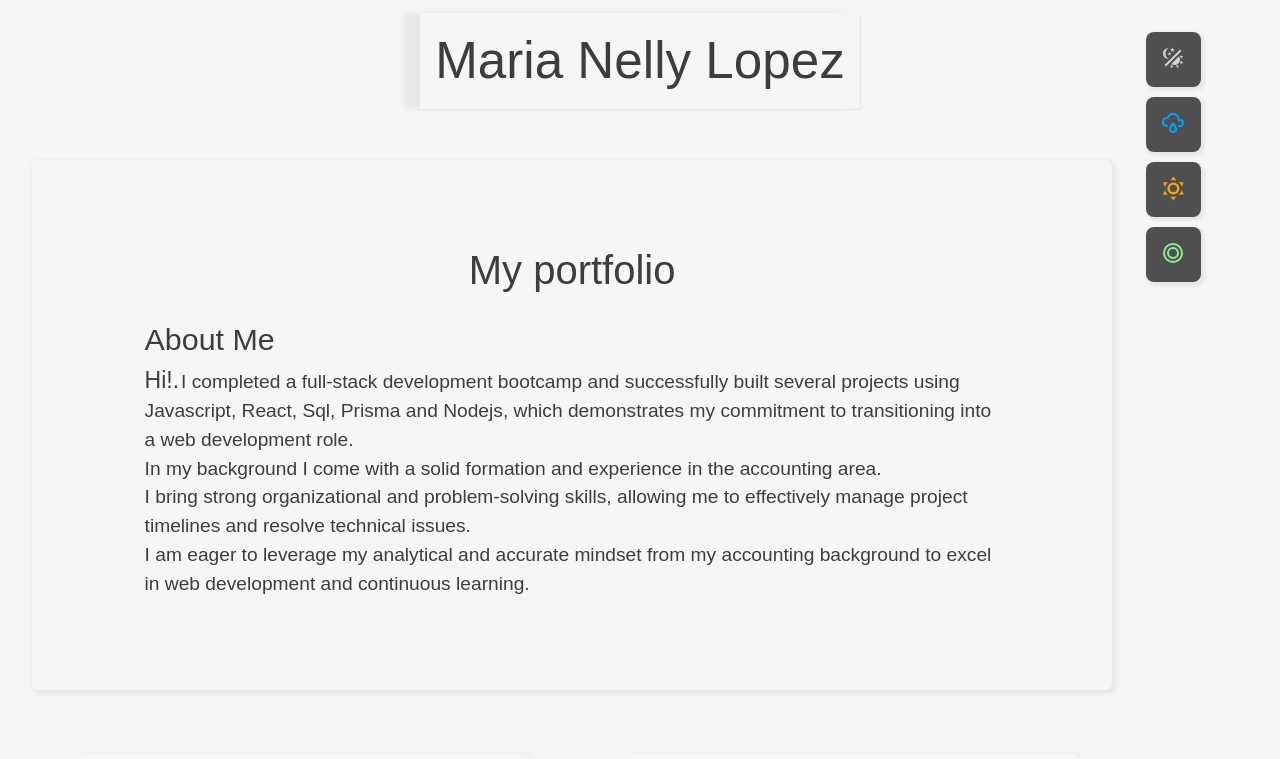
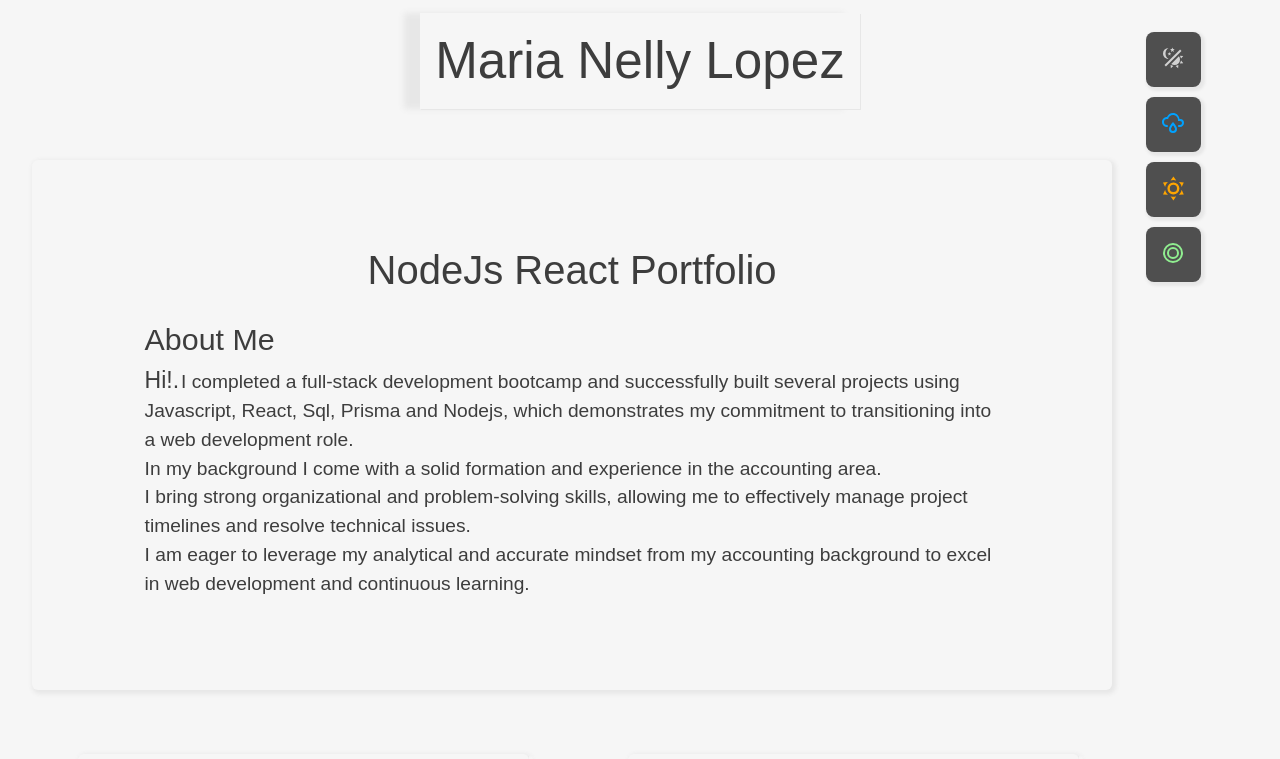
Before and after one commit to manelly67/mypersonalwebsite, a React (Vite) app: page / in a window 1280 px wide. Shown: the top 759 px of the page. Built offline with nearby package versions, Linux system fonts and the light colour scheme; a web font is replaced by a local one.

Commit message:
change the title my portfolio for NodeJs React portfolio

```diff
--- a/src/App.jsx
+++ b/src/App.jsx
@@ -136,7 +136,7 @@ function App() {
             translate="yes"
           >
             <div>
-              <h2>My portfolio</h2>
+              <h2>NodeJs React Portfolio</h2>
             </div>
 
             <div>
```
